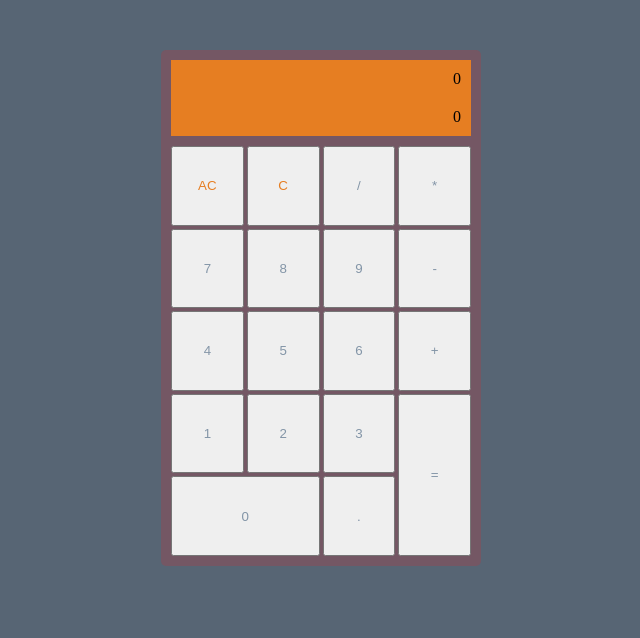
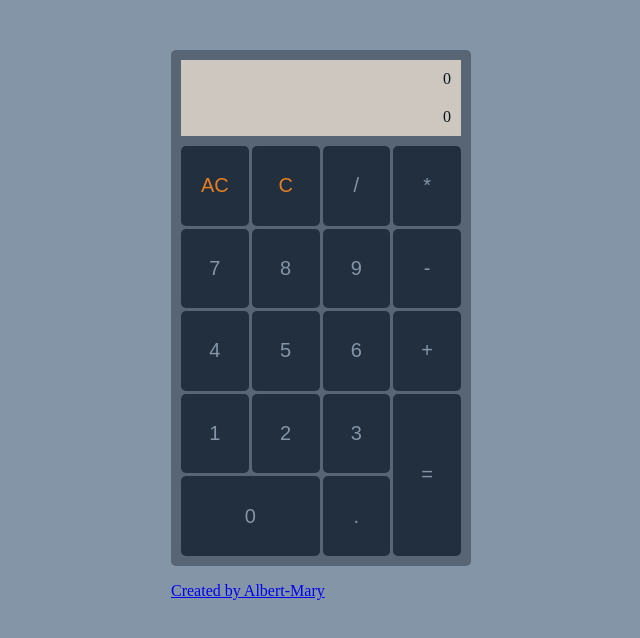
Before and after one commit to Albert4940/FCC-CALCULATOR, a plain HTML site: page index.html in a window 1280 px wide. Shown: the whole page, without its empty margins (319-959 px from the left). Drawn offline with nearby package versions, Linux system fonts and the light colour scheme.

Commit message:
Added color into display component

```diff
--- a/index.html
+++ b/index.html
@@ -6,22 +6,26 @@
       <script src="https://unpkg.com/@babel/standalone/babel.min.js"></script>
       <style>
         body{
-          background-color:#576574;
+          background-color:#8395a7;
         }
 
         #root{
           width: 300px;
           margin: 50px auto;
+        }
+
+        #grid{
+          border-radius: 5px;
           padding: 10px;
-          background-color: #745764;
-          border-radius: 5px;
+          background-color: #576574;
         }
         #display-group{
           background-color: red;
           margin-bottom: 10px;
         }
         #display-group > *{
-          background-color: #e67e22;
+          background-color: #CEC7BF;
+          color: #07161B;
           text-align: right;
           padding: 10px;
         }
@@ -33,6 +37,10 @@
         }
         button {
           color: #8395a7 !important;
+          background-color: #222f3e;
+          border: none;
+          border-radius: 5px;
+          font-size: 20px;
         }
         #clear,#clearSymbol{
           color: #e67e22 !important;
--- a/index.js
+++ b/index.js
@@ -17,6 +17,13 @@ const Key = ({id,value, handleCalculator}) => {
     </button>
   )
 }
+
+const Footer = () => (
+  <div className="my-3">
+    <p className="text-center text-white"><a className="text-white text-decoration-none" href="https://codepen.io/albert4940/pen/PoBoyWg?editors=0111">Created by Albert-Mary</a></p>
+  </div>
+)
+
 function App(){
   const [expression, setExpression] = React.useState(0);
   const [decimal, setDecimal] = React.useState(false);
@@ -191,7 +198,7 @@ function App(){
 
   return(
     <div className="container">
-      <div className="grid">
+      <div id="grid">
        <Display input={input} expression={expression} />
         <div id="keyboard">
           {
@@ -208,6 +215,7 @@ function App(){
           }
         </div>
       </div>
+      <Footer />
     </div>
   )
 }
```
